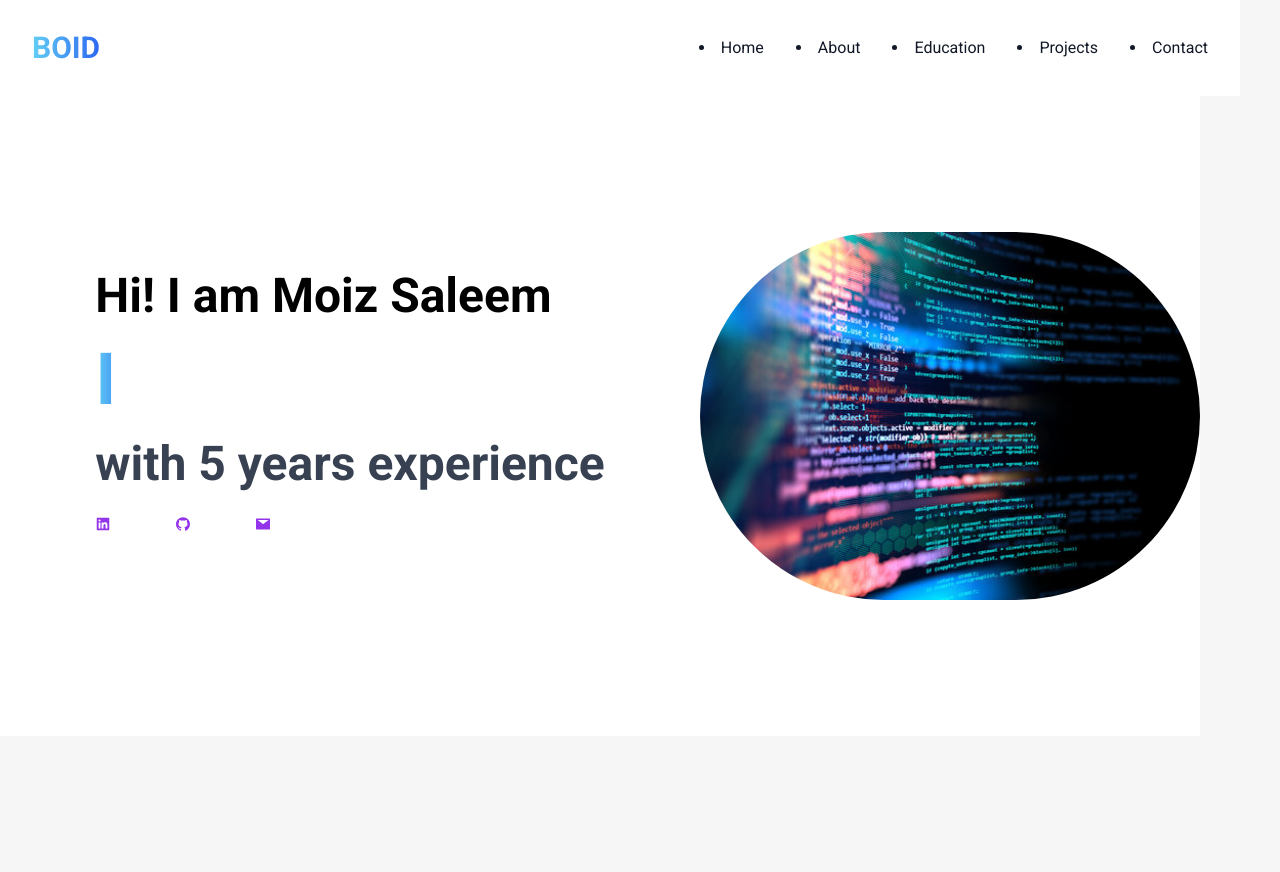
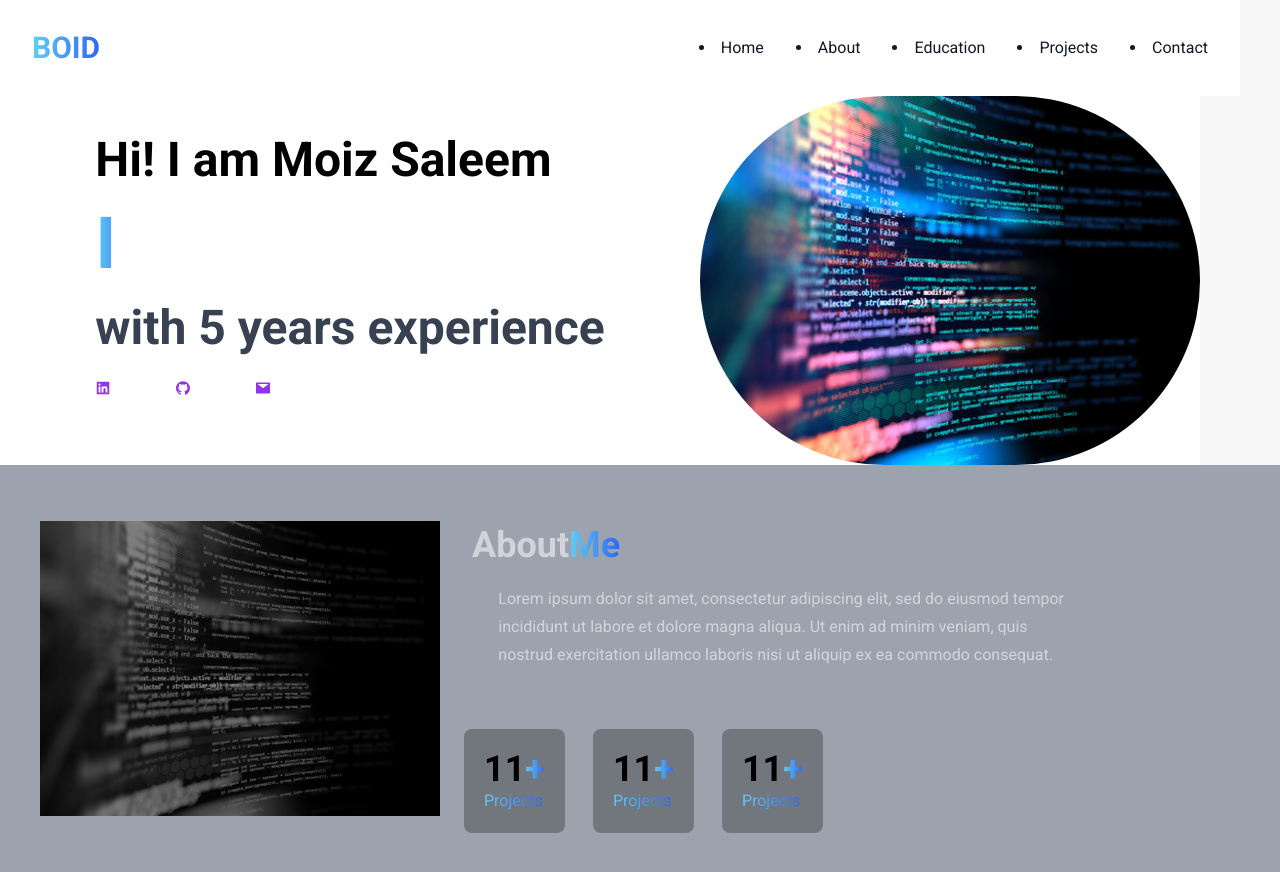
Before and after one commit to Moiz-16/js-css-portfolio-website, a React (Create React App) app: page / in a window 1280 px wide. Before the commit the page ends 800 px from the top, so only its background shows below. Built offline with nearby package versions, Linux system fonts and the light colour scheme.

Commit message:
about section implemented

```diff
--- a/src/App.js
+++ b/src/App.js
@@ -1,3 +1,4 @@
+import About from "./components/About";
 import Hero from "./components/Hero";
 import Navbar from "./components/Navbar";
 
@@ -6,6 +7,7 @@ function App() {
     <div>
       <Navbar/>
       <Hero/>
+      <About/>
     </div>
   );
 }
--- /dev/null
+++ b/src/components/About.jsx
@@ -0,0 +1,73 @@
+import React from 'react'
+import fillerImg from '../assets/codingstockpic.jpg'
+
+const About = () => {
+  return (
+    <div className='py-10 text-black bg-gray-400 h-auto'>
+        <div className='flex sm:flex-row flex-col-reverse items-center md:gap-6 gap-12 px-10 max-w-6xl max-auto'>
+            <div>
+                <div className='w-[400px] h-full'>
+                    <img
+                        src={fillerImg}
+                        alt = ""
+                        className="object-cover rounded-x1 h-[300] filter grayscale brightness-50"
+                    />
+
+                </div>
+
+
+            </div>
+
+            <div>
+                <div className='p-2'>
+                    <div className='text-gray-300 my-3'>
+                        <h3 className='text-4xl font-semibold mb-5'>About<span className='primary-text'>Me</span></h3>
+                        <p className='tet-justify leading-7 w-11/12 mx-auto'>
+
+                            Lorem ipsum dolor sit amet, consectetur adipiscing elit, sed do eiusmod
+                            tempor incididunt ut labore et dolore magna aliqua. Ut enim ad minim veniam,
+                            quis nostrud exercitation ullamco laboris nisi ut aliquip ex ea commodo consequat.
+
+
+
+                        </p>
+
+                    </div>
+
+                </div>
+                <div className='flex mt-10 items-center gap-7'>
+
+                    <div className='bg-[#333333]/40 p-5 rounded-lg'>
+                        <h3 className='md:text-4xl text-2xl font-semibold text-black'>11
+                            <span className='primary-text'>+</span>
+                        </h3>
+                        <p><span className='md:text-base text-xs'>Projects</span></p>
+
+                    </div>
+                    <div className='bg-[#333333]/40 p-5 rounded-lg'>
+                        <h3 className='md:text-4xl text-2xl font-semibold text-black'>11
+                            <span className='primary-text'>+</span>
+                        </h3>
+                        <p><span className='md:text-base text-xs'>Projects</span></p>
+
+                    </div>
+                    <div className='bg-[#333333]/40 p-5 rounded-lg'>
+                        <h3 className='md:text-4xl text-2xl font-semibold text-black'>11
+                            <span className='primary-text'>+</span>
+                        </h3>
+                        <p><span className='md:text-base text-xs'>Projects</span></p>
+
+                    </div>
+
+                </div>
+            </div>
+
+
+
+
+        </div>
+    </div>
+  )
+}
+
+export default About
--- a/src/components/Hero.jsx
+++ b/src/components/Hero.jsx
@@ -6,7 +6,7 @@ import { TypeAnimation } from 'react-type-animation'
 const Hero = () => {
   return (
     <div>
-        <div className='my-7 sm:my-0 bg-white max-w-[1200px] h-[80vh] max-auto flex flex-col-reverse sm:flex-row justify-center align-center'>
+        <div className='my-7 sm:my-0 bg-white max-w-[1200px] h-auto max-auto flex flex-col-reverse sm:flex-row justify-center align-center'>
 
         <div className='flex-col my-auto mx-auto'>
             <p className='md:text-5xl sm:text-4xl text-xl font-bold text-black'>Hi! I am Moiz Saleem</p>
```
